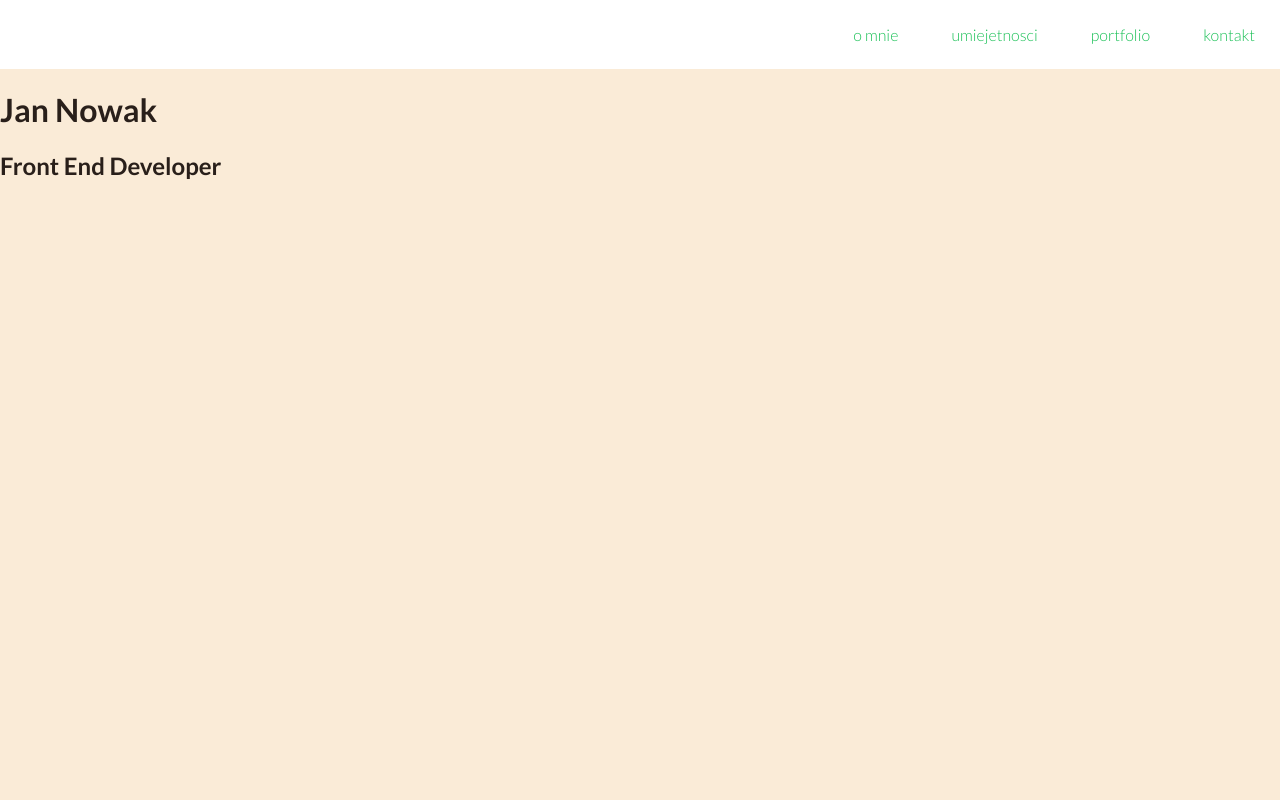
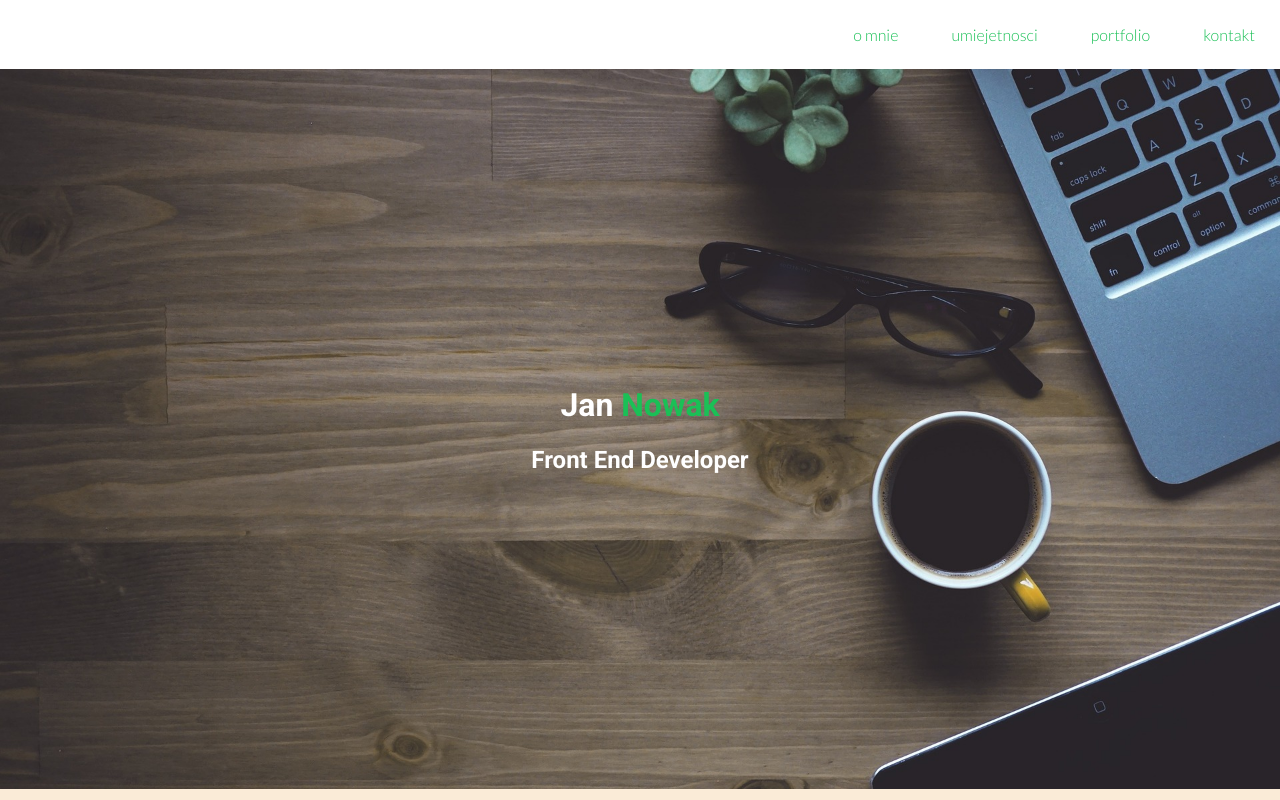
Before and after one commit to ULADG/portfolio, a plain HTML site: page index.html in a window 1280 px wide. Drawn offline with Linux system fonts and the light colour scheme.

Commit message:
glownyt kontener

```diff
--- a/css/style.css
+++ b/css/style.css
@@ -15,9 +15,14 @@ body {
 a {
 	transition: all .3s;
 }
+span {
+	color: #1ac056;
+}
 /*
 *general styles - STOP
 */
+
+
 
 
 
@@ -51,13 +56,43 @@ a {
 	color:  #291f1a;
 
 	}
+#header-background {
+
+}
 
 
 /*
 *Main nav styles - STOP
 */
-#header-background {
-	display:inline-block;
-	height: auto;
-	width: auto;
+
+/*
+*Main header styles - START
+*/
+#main-header {
+	background-image: url(../img/header-background.jpg);
+	background-position: center;
+	background-size: cover;
+	height: 90vh;
+	position: relative;
+
 }
+#main-header .header-caption {
+	color: #fff;
+	font-family: 'Roboto',sans-serif;
+	position: absolute;
+	text-align: center;
+
+	left: 0;
+	right: 0;
+
+	top: 50%;
+	transform: translateY(-50%);
+
+}
+
+
+
+
+/*
+*Main header stylesstyles - STOP
+*/
--- a/index.html
+++ b/index.html
@@ -27,7 +27,7 @@
 	<! --Main header START -->
 	<header id="main-header">
 	<div class="header-caption">
-		<h1>Jan Nowak</h1>
+		<h1>Jan <span>Nowak</span></h1>
 		<h2>Front End Developer</h2>
 	</div>
 
```
